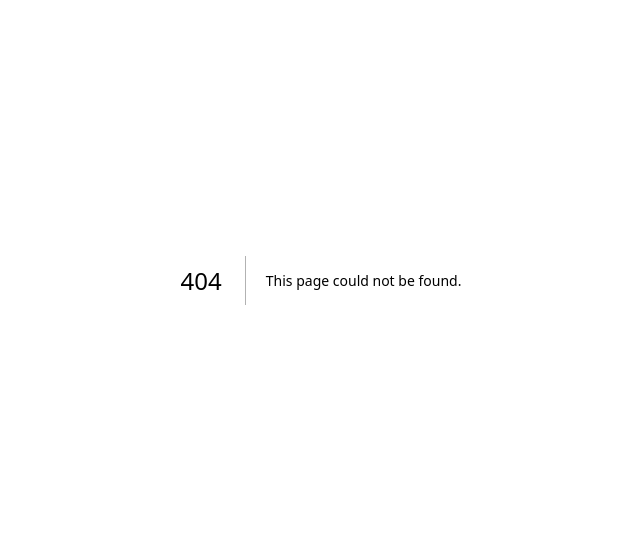
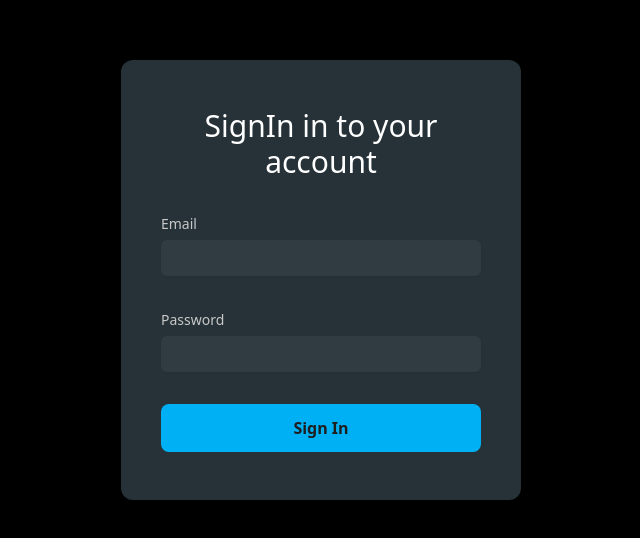
Before and after one commit to AakashRao-dev/next-wisdom-website, a Next.js app: page /signin in a window 1280 px wide. Before the commit this address had no page. Shown: the part 120-658 px from the top of the page, without its empty margins (319-959 px from the left). Built offline with nearby package versions, Linux system fonts and the light colour scheme.

Commit message:
Added Authentication and SignIn for Admin Page

```diff
--- a/components/Header.jsx
+++ b/components/Header.jsx
@@ -69,10 +69,10 @@ export default function Header() {
             </li>
             <li>
               <Link
-                href="/login"
+                href="/signin"
                 className="bg-blue text-white font-semibold px-5 py-2 rounded-md"
               >
-                Login
+                SignIn
               </Link>
             </li>
           </ul>
@@ -104,10 +104,10 @@ export default function Header() {
             </li>
             <li>
               <Link
-                href="/login"
+                href="/signin"
                 className="bg-blue text-white font-semibold px-5 py-2 rounded-md"
               >
-                Login
+                SignIn
               </Link>
             </li>
             <button onClick={toggleNav}>
--- a/db/firebaseAdmin.js
+++ b/db/firebaseAdmin.js
@@ -36,6 +36,6 @@ export async function initAdmin() {
   const app = createFirebaseAdminApp(params);
 
   // Initialize storage
-  const storage = await getStorage(app); // await here
+  const storage = getStorage(app); // await here
   return { app, storage };
 }
--- /dev/null
+++ b/lib/SessionProvider.js
@@ -0,0 +1,5 @@
+import { SessionProvider as Provider } from 'next-auth/react';
+
+export default function SessionProvider({ children }) {
+  return <Provider>{children}</Provider>;
+}
--- a/package.json
+++ b/package.json
@@ -12,12 +12,14 @@
     "@fortawesome/fontawesome-svg-core": "^6.5.1",
     "@fortawesome/free-solid-svg-icons": "^6.5.1",
     "@fortawesome/react-fontawesome": "^0.2.0",
+    "axios": "^1.6.7",
     "clsx": "^2.1.0",
     "firebase": "^10.8.0",
     "firebase-admin": "^12.0.0",
     "framer-motion": "^11.0.6",
     "multer": "^1.4.5-lts.1",
     "next": "14.1.0",
+    "next-auth": "^4.24.6",
     "react": "^18",
     "react-dom": "^18",
     "react-toastify": "^10.0.4",
--- a/pages/_app.js
+++ b/pages/_app.js
@@ -1,8 +1,13 @@
 import { config } from '@fortawesome/fontawesome-svg-core';
+import { SessionProvider } from 'next-auth/react';
 import '@fortawesome/fontawesome-svg-core/styles.css';
 config.autoAddCss = false;
 import '@/styles/globals.css';
 
 export default function App({ Component, pageProps }) {
-  return <Component {...pageProps} />;
+  return (
+    <SessionProvider>
+      <Component {...pageProps} />
+    </SessionProvider>
+  );
 }
--- a/pages/admin/index.js
+++ b/pages/admin/index.js
@@ -3,7 +3,19 @@ import { FontAwesomeIcon } from '@fortawesome/react-fontawesome';
 import Head from 'next/head';
 import Link from 'next/link';
 
-const Admin = () => {
+import { signOut, useSession } from 'next-auth/react';
+import { useRouter } from 'next/navigation';
+
+export default function Admin() {
+  const router = useRouter();
+
+  const session = useSession({
+    required: true,
+    onUnauthenticated() {
+      router.push('/signin');
+    },
+  });
+
   return (
     <>
       <Head>
@@ -22,6 +34,14 @@ const Admin = () => {
         </Link>
 
         <h1 className="text-4xl text-white">Admin Panel</h1>
+
+        <div className="text-white text-lg">{session?.data?.user?.email}</div>
+        <button
+          className="bg-blue text-black py-3 px-4 rounded-lg"
+          onClick={() => signOut()}
+        >
+          Logout
+        </button>
 
         <div className="flex flex-col md:flex-row justify-between gap-8">
           <Link
@@ -49,6 +69,6 @@ const Admin = () => {
       </section>
     </>
   );
-};
+}
 
-export default Admin;
+Admin.requireAuth = true;
--- /dev/null
+++ b/pages/api/auth/[...nextauth].js
@@ -0,0 +1,32 @@
+import { auth } from '@/firebaseConfig';
+import { signInWithEmailAndPassword } from 'firebase/auth';
+import NextAuth from 'next-auth';
+import CredentialsProvider from 'next-auth/providers/credentials';
+
+export const authOptions = {
+  pages: {
+    signIn: '/signin',
+  },
+  providers: [
+    CredentialsProvider({
+      name: 'Credentials',
+      credentials: {},
+      async authorize(credentials, req) {
+        return await signInWithEmailAndPassword(
+          auth,
+          credentials.email || '',
+          credentials.password || ''
+        )
+          .then(userCredential => {
+            if (userCredential.user) {
+              return userCredential.user;
+            }
+            return null;
+          })
+          .catch(error => console.log(error));
+      },
+    }),
+  ],
+};
+
+export default NextAuth(authOptions);
--- a/pages/login.js
+++ /dev/null
@@ -1,17 +0,0 @@
-import Head from 'next/head';
-
-export default function Login() {
-  return (
-    <>
-      <Head>
-        <meta charSet="utf-8" />
-        <meta name="viewport" content="initial-scale=1.0, width=device-width" />
-        <title>Login - Wisdom Coaching Classes</title>
-      </Head>
-
-      <div className="flex min-h-screen flex-col items-center justify-center">
-        <h1 className="text-4xl font-bold mb-4">This is the Login Page</h1>
-      </div>
-    </>
-  );
-}
--- /dev/null
+++ b/pages/signin.js
@@ -0,0 +1,76 @@
+import { signIn } from 'next-auth/react';
+import { useState } from 'react';
+import Head from 'next/head';
+
+export default function Login() {
+  const [email, setEmail] = useState('');
+  const [password, setPassword] = useState('');
+
+  return (
+    <>
+      <Head>
+        <meta charSet="utf-8" />
+        <meta name="viewport" content="initial-scale=1.0, width=device-width" />
+        <title>SignIn Page</title>
+      </Head>
+
+      <div className="flex min-h-screen flex-col items-center justify-center bg-blackDark">
+        <div className="bg-blueDark w-full max-w-[400px] px-10 py-12 rounded-xl flex flex-col gap-8">
+          <h1 className="text-3xl text-center text-white font-medium">
+            SignIn in to your account
+          </h1>
+          <div className="flex flex-col gap-1">
+            <label
+              htmlFor="email"
+              className="block text-sm font-medium leading-6 text-grayLight"
+            >
+              Email
+            </label>
+            <input
+              id="email"
+              name="email"
+              type="email"
+              onChange={e => setEmail(e.target.value)}
+              autoComplete="current-email"
+              required
+              className="block w-full rounded-md border-0 bg-white/5 py-1.5 text-white shadow-sm"
+            />
+          </div>
+
+          <div className="flex flex-col gap-1">
+            <label
+              htmlFor="password"
+              className="block text-sm font-medium leading-6 text-grayLight"
+            >
+              Password
+            </label>
+            <input
+              id="password"
+              name="password"
+              type="password"
+              onChange={e => setPassword(e.target.value)}
+              autoComplete="current-password"
+              required
+              className="block w-full rounded-md border-0 bg-white/5 py-1.5 text-white shadow-sm"
+            />
+          </div>
+
+          <button
+            onClick={() =>
+              signIn('credentials', {
+                email,
+                password,
+                redirect: true,
+                callbackUrl: '/admin',
+              })
+            }
+            disabled={!email || !password}
+            className="bg-blue font-bold py-3 px-4 w-full rounded-lg text-black"
+          >
+            Sign In
+          </button>
+        </div>
+      </div>
+    </>
+  );
+}
```
Also changed, not shown: firebaseConfig.js (+8 -4 lines), 1 other file (tests, documents, lock files or other folders).
